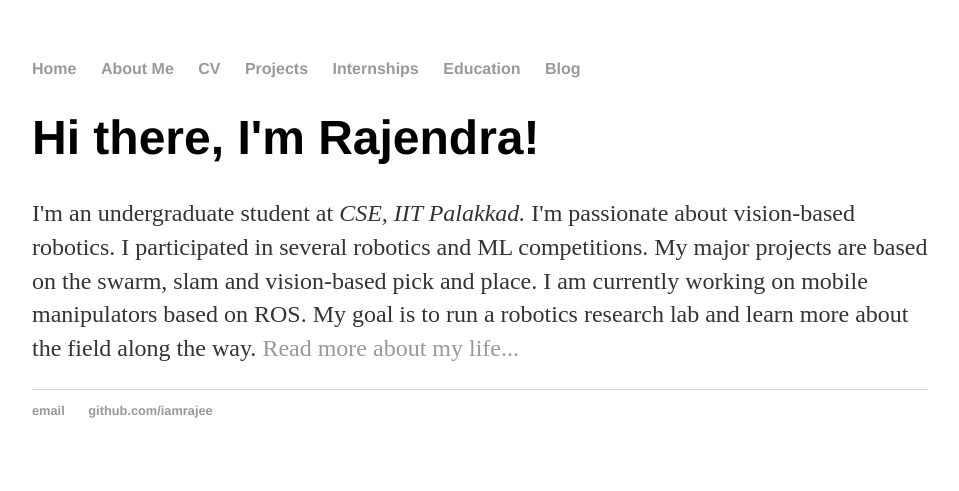
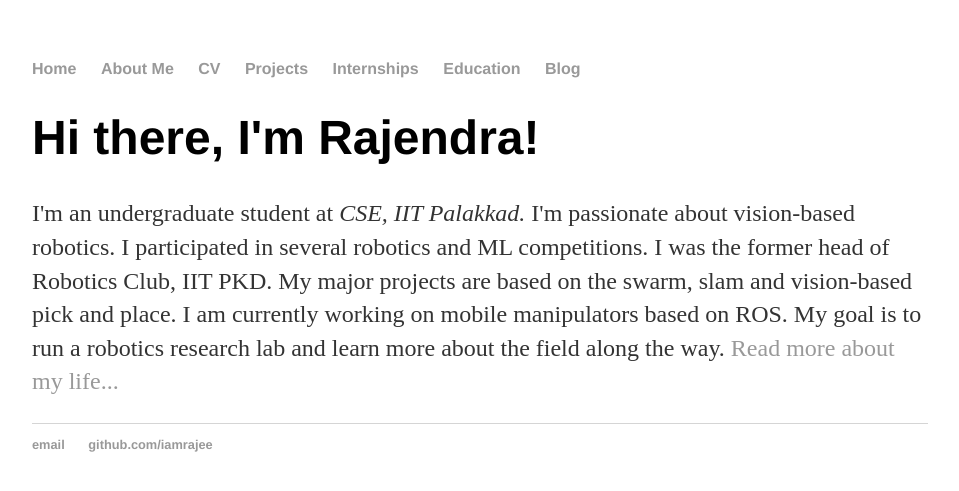
Before and after one commit to iamrajee/iamrajee.github.io, a Jekyll site: the page built from index.html, in a window 1280 px wide. Shown: the top 491 px of the page, without its empty margins (160-1119 px from the left). Built offline with Jekyll 4.4.1, drawn with Linux system fonts in a browser that asks for light colours.

Commit message:
Update index.html

```diff
--- a/index.html
+++ b/index.html
@@ -4,7 +4,7 @@
 ---
 <div class="blurb">
 	<h1>Hi there, I'm Rajendra!</h1>
-	<p>I'm an undergraduate student at <em>CSE, IIT Palakkad.</em> I'm passionate about vision-based robotics. I participated in several robotics and ML competitions. My major projects are based on the swarm, slam and vision-based pick and place. I am currently working on mobile manipulators based on ROS. My goal is to run a robotics research lab and learn more about the field along the way. <a href="/about">Read more about my life...</a></p>
+	<p>I'm an undergraduate student at <em>CSE, IIT Palakkad.</em> I'm passionate about vision-based robotics. I participated in several robotics and ML competitions. I was the former head of Robotics Club, IIT PKD. My major projects are based on the swarm, slam and vision-based pick and place. I am currently working on mobile manipulators based on ROS. My goal is to run a robotics research lab and learn more about the field along the way. <a href="/about">Read more about my life...</a></p>
 <!-- 	<h2>Projects</h2>
 	<ul class="projects">
 		<li><a href="https://github.com/iamrajee/kaggle/tree/master/TaxiTimePredict">Taxi trip time predicton</a></li>
```
